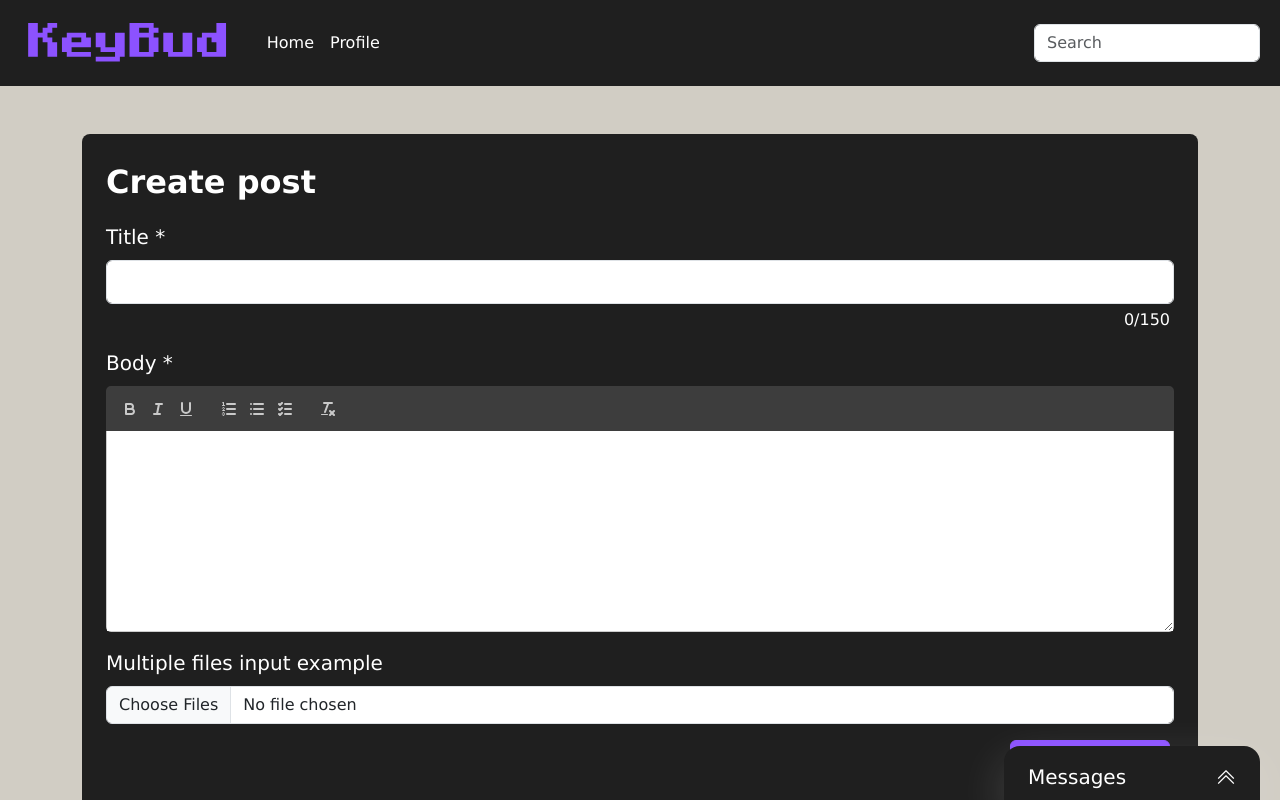
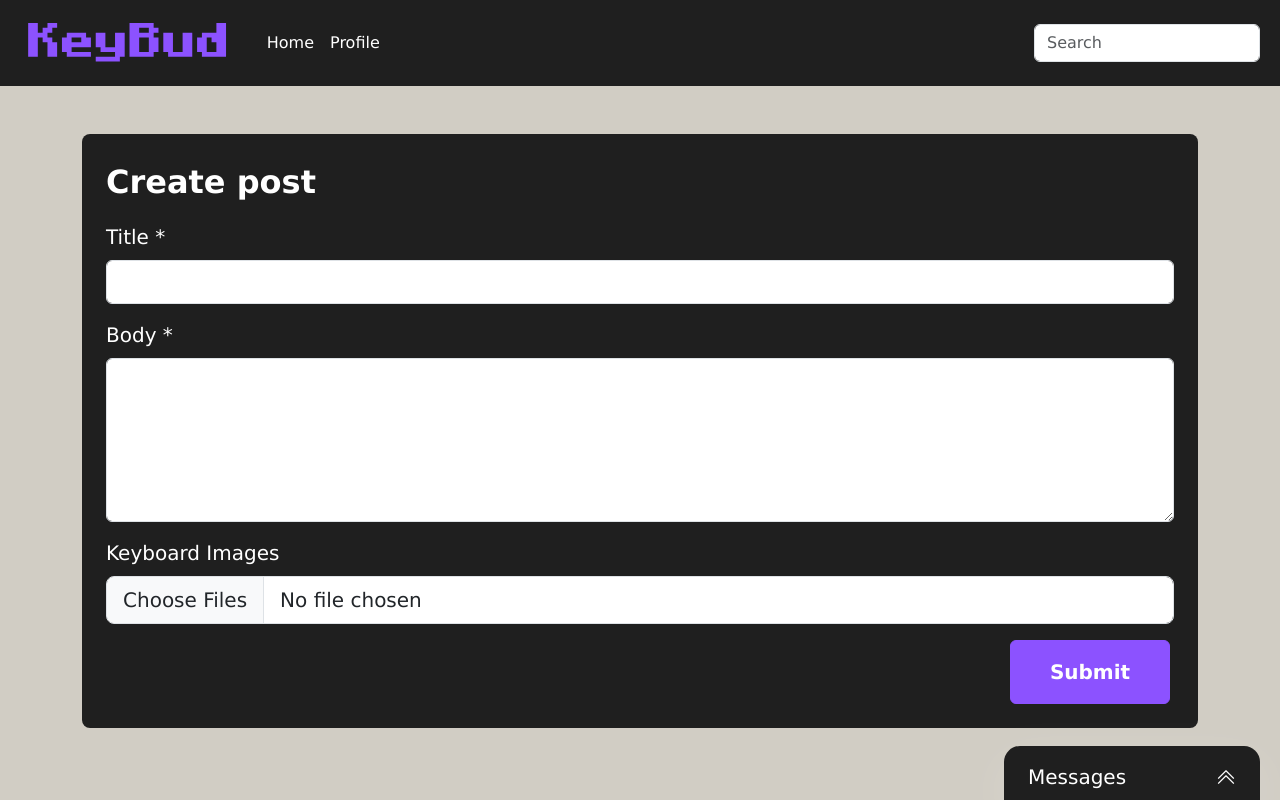
Before and after one commit to jomkv/KeyBud, a React (Create React App) app: page /create-post in a window 1280 px wide. Built offline with nearby package versions, Linux system fonts and the light colour scheme; a web font is replaced by a local one.

Commit message:
refactor: removed react quill, small validations changes

```diff
--- a/src/pages/CreatePost.tsx
+++ b/src/pages/CreatePost.tsx
@@ -1,10 +1,9 @@
 import NavbarComponent from "../components/NavbarComponent";
 import ChatWidget from "../components/ChatWidget";
 
-import { Container, Button, Row, Col, Form } from "react-bootstrap";
-import ReactQuill from "react-quill";
+import { Container, Button, Form } from "react-bootstrap";
 import "react-quill/dist/quill.snow.css";
-import { useState, useEffect } from "react";
+import { useEffect } from "react";
 
 import { useForm } from "react-hook-form";
 import { zodResolver } from "@hookform/resolvers/zod";
@@ -12,18 +11,18 @@ import { DevTool } from "@hookform/devtools";
 import { z } from "zod";
 
 const schema = z.object({
-  title: z.string().nonempty("Title is required"),
+  title: z.string().nonempty("Title is required").max(150, "Title is too long"),
   body: z.string().nonempty("Body is required"),
+  // images: z.object().nonempty({ message: "At least one image is required." })
 });
 
 interface IForm {
   title: string;
   body: string;
+  images: {};
 }
 
 function CreatePost() {
-  const [titleChars, setTitleChars] = useState<number>(0);
-
   const form = useForm<IForm>({
     defaultValues: {
       title: "",
@@ -31,33 +30,16 @@ function CreatePost() {
     },
     resolver: zodResolver(schema),
   });
-  const { register, handleSubmit, formState, control, setValue, watch } = form;
+  const { register, handleSubmit, formState, control } = form;
   const { errors } = formState;
 
   useEffect(() => {
     register("body", { required: true, minLength: 15 });
   }, [register]);
 
-  const onEditorStateChange = (editorState: any) => {
-    setValue("body", editorState);
-  };
-
-  const editorContent = watch("body");
-
   const onSubmit = (data: IForm) => {
     console.log(data);
   };
-
-  // const titleHandleChange = (e: any) => {
-  //   const val = e.target.value;
-
-  //   if (val.length > 150) {
-  //     return;
-  //   }
-
-  //   setTitle(val);
-  //   setTitleChars(val.length);
-  // };
 
   return (
     <div className="bg-light">
@@ -82,22 +64,26 @@ function CreatePost() {
               type="text"
               // onChange={titleHandleChange}
               {...register("title")}
+              isInvalid={errors.title?.message ? true : false}
             />
-            <div className="w-100 d-flex justify-content-end pe-1">
-              <Form.Text
-                className="fs-6"
-                style={{
-                  color: "white",
-                }}
-              >
-                {titleChars}/150
-              </Form.Text>
-            </div>
             <Form.Control.Feedback type="invalid">
               {errors.title?.message}
             </Form.Control.Feedback>
           </Form.Group>
           <Form.Group className="mb-3">
+            <Form.Label className="fs-5 fw-medium">Body *</Form.Label>
+            <Form.Control
+              className="fs-5"
+              as="textarea"
+              rows={5}
+              {...register("body")}
+              isInvalid={errors.body?.message ? true : false}
+            />
+            <Form.Control.Feedback type="invalid">
+              {errors.body?.message}
+            </Form.Control.Feedback>
+          </Form.Group>
+          {/* <Form.Group className="mb-3">
             <Form.Label className="fs-5 fw-medium">Body *</Form.Label>
             <ReactQuill
               modules={{
@@ -113,12 +99,19 @@ function CreatePost() {
             <Form.Control.Feedback type="invalid">
               {errors.body?.message}
             </Form.Control.Feedback>
-          </Form.Group>
+          </Form.Group> */}
           <Form.Group className="mb-3">
-            <Form.Label className="fs-5 fw-medium">
-              Multiple files input example
-            </Form.Label>
-            <Form.Control type="file" multiple />
+            <Form.Label className="fs-5 fw-medium">Keyboard Images</Form.Label>
+            <Form.Control
+              type="file"
+              {...register("images")}
+              isInvalid={errors.images?.message ? true : false}
+              multiple
+              size="lg"
+            />
+            <Form.Control.Feedback type="invalid">
+              {errors.images?.message}
+            </Form.Control.Feedback>
           </Form.Group>
           <div className="w-100 d-flex justify-content-end pe-1">
             <Button
```
